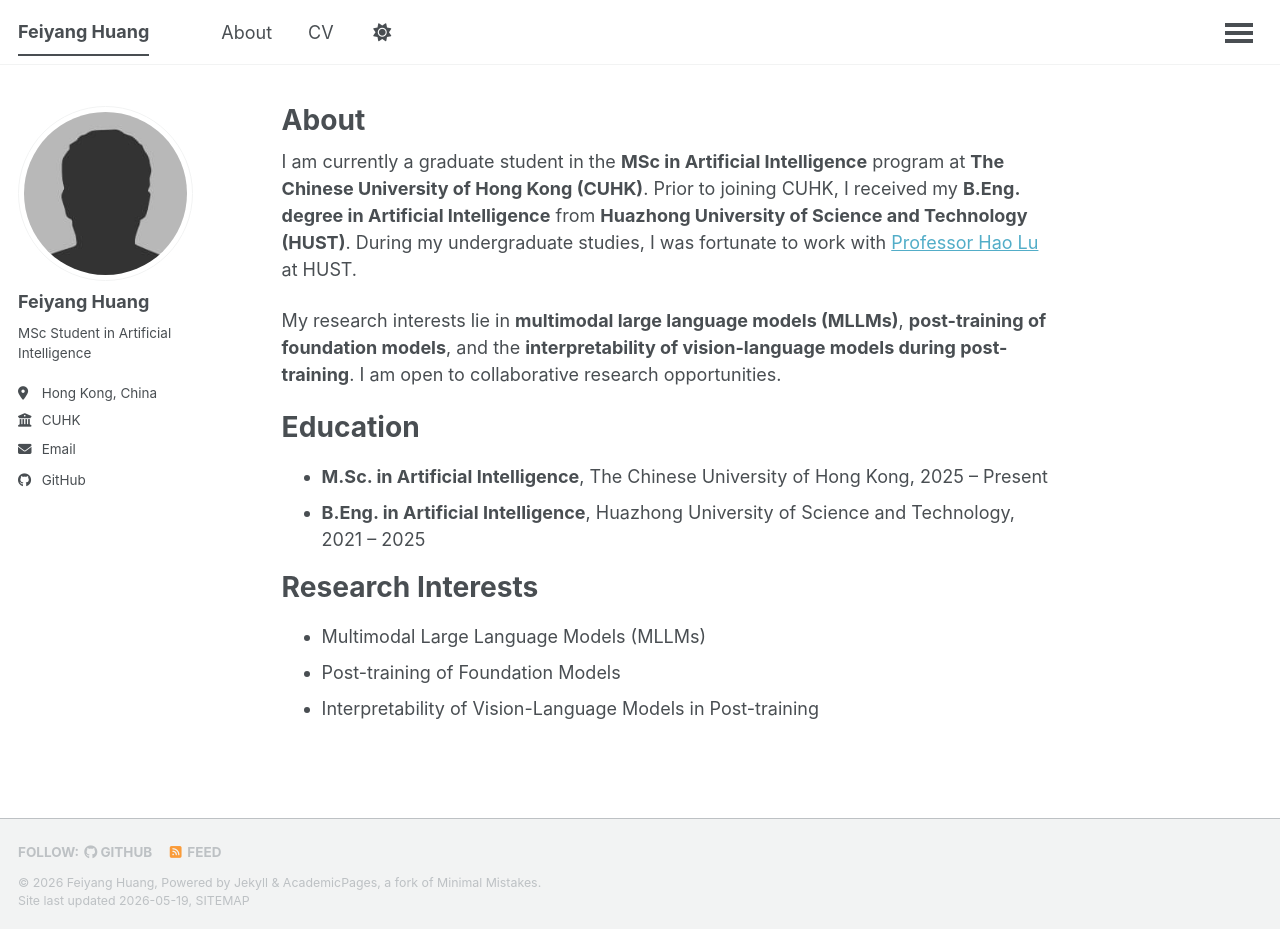
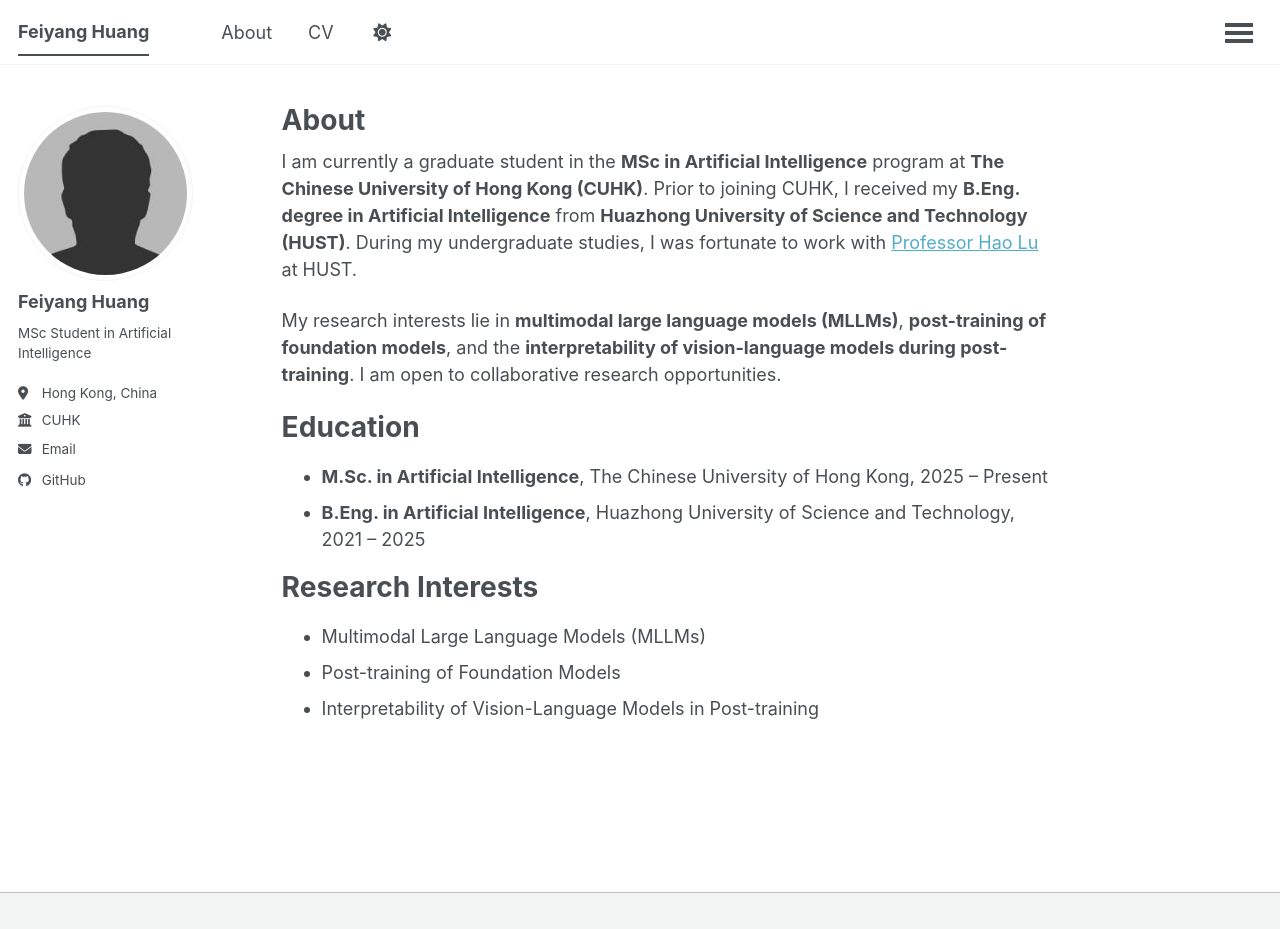
Before and after one commit to Young-1231/Young-1231.github.io, a Jekyll site: the page built from _pages/about.md, in a window 1280 px wide and 929 px high. Built offline with Jekyll 4.4.1, drawn with Linux system fonts in a browser that asks for light colours; a script that is not in the unit is left out.

Commit message:
Remove footer (follow icons + copyright + sitemap line)
User feedback: the "Follow: GitHub Feed" block and the "© 2026 ...
Powered by Jekyll & AcademicPages ..." copyright line clutter the
bottom of the page. Replace _includes/footer.html with an empty
template (Liquid comment) so nothing renders.

The Minimal Mistakes / AcademicPages LICENSE file (MIT) is retained
in the repo root, which is what the license actually requires.

Co-Authored-By: Claude Opus 4.7 (1M context) <noreply@anthropic.com>

```diff
--- a/_includes/footer.html
+++ b/_includes/footer.html
@@ -1,25 +1 @@
-{% include base_path %}
-
-{% if site.author.github or site.author.bitbucket or site.atom_feed.hide != true %}
-<div class="page__footer-follow">
-  <ul class="social-icons">
-    {% if site.data.ui-text[site.locale].follow_label %}
-      <li><strong>{{ site.data.ui-text[site.locale].follow_label }}</strong></li>
-    {% endif %}
-    {% if site.author.github %}
-      <li><a href="https://github.com/{{ site.author.github }}"><i class="fab fa-github" aria-hidden="true"></i> GitHub</a></li>
-    {% endif %}
-    {% if site.author.bitbucket %}
-      <li><a href="https://bitbucket.org/{{ site.author.bitbucket }}"><i class="fab fa-bitbucket" aria-hidden="true"></i> Bitbucket</a></li>
-    {% endif %}
-    {% if site.atom_feed.hide != true %}
-    <li><a href="{% if site.atom_feed.path %}{{ site.atom_feed.path }}{% else %}{{ base_path }}/feed.xml{% endif %}"><i class="fa fa-fw fa-rss-square" aria-hidden="true"></i> {{ site.data.ui-text[site.locale].feed_label | default: "Feed" }}</a></li>
-    {% endif %}
-  </ul>
-</div>
-{% endif %}
-
-<div class="page__footer-copyright">
-  &copy; {{ site.time | date: '%Y' }} {{ site.name | default: site.title }}, {{ site.data.ui-text[site.locale].powered_by | default: "Powered by" }} <a href="https://jekyllrb.com" rel="nofollow">Jekyll</a> &amp; <a href="https://github.com/academicpages/academicpages.github.io">AcademicPages</a>, a fork of <a href="https://mademistakes.com/work/minimal-mistakes-jekyll-theme/" rel="nofollow">Minimal Mistakes</a>.<br />
-  Site last updated {{ "now" | date: '%Y-%m-%d' }}, <a href="/sitemap/" style="text-transform: uppercase;">{{ site.data.ui-text[site.locale].site_map | default: "Sitemap" }}</a>
-</div>
+{%- comment -%}Footer intentionally left empty.{%- endcomment -%}
```
